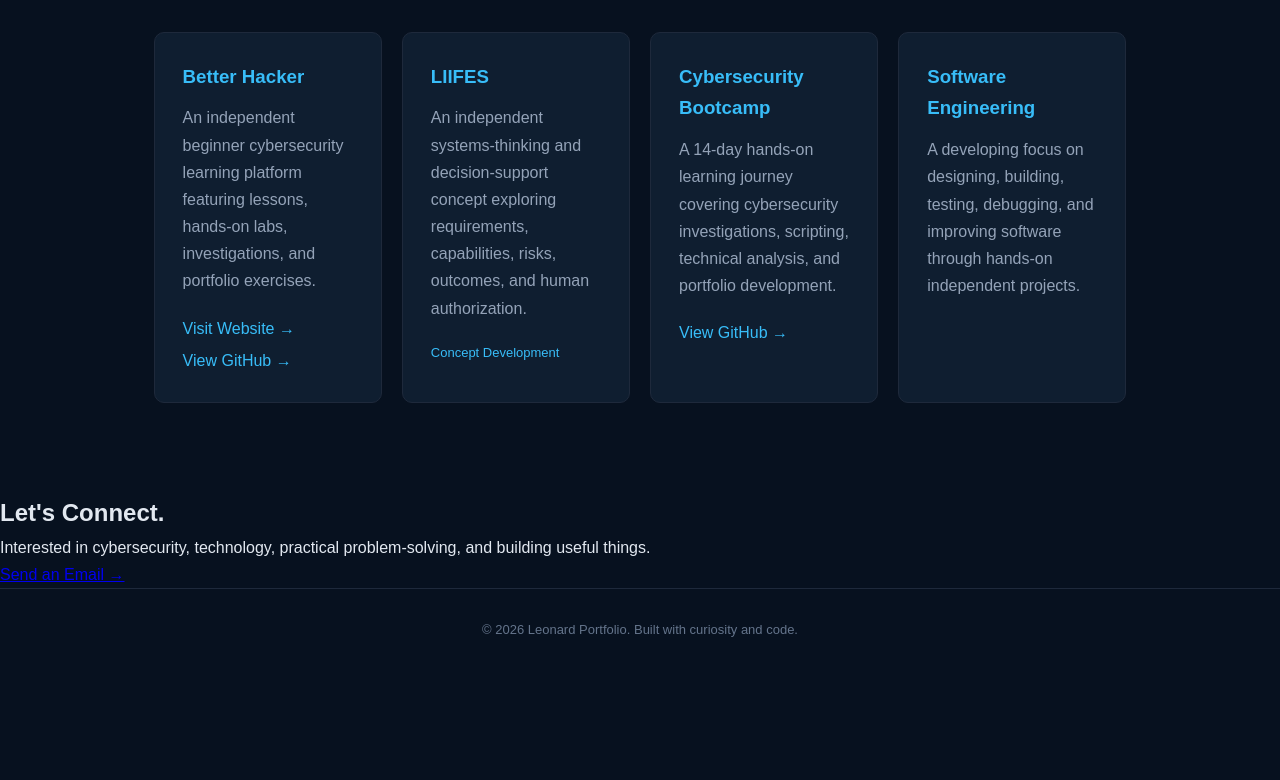
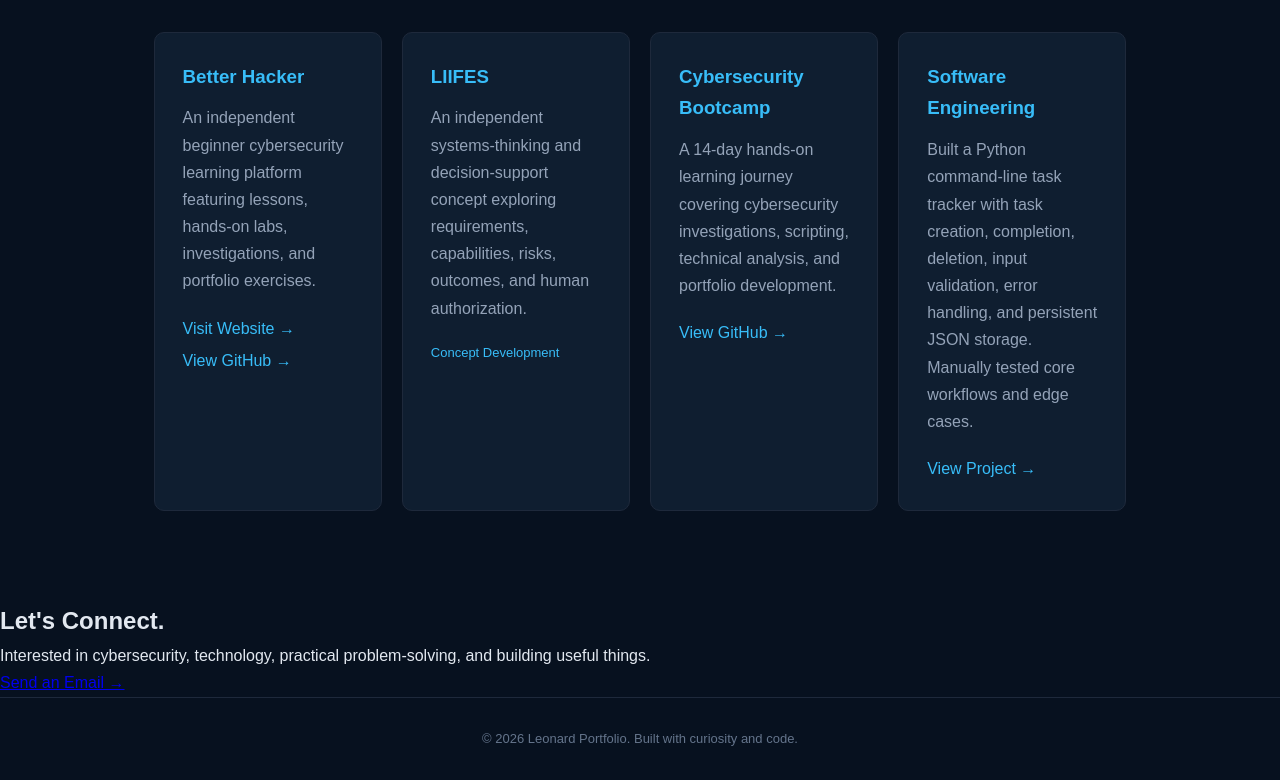
Before and after one commit to leonapacanis725-web/leonard-portfolio, a plain HTML site: page index.html in a window 1280 px wide. Shown: the part 2835-3615 px from the top of the page. Before the commit the page ends 3506 px from the top, so only its background shows below. Drawn offline with Linux system fonts and the light colour scheme.

Commit message:
Show Python task tracker as Software Engineering portfolio evidence

```diff
--- a/index.html
+++ b/index.html
@@ -127,10 +127,12 @@
         <article class="project-card">
             <h3>Software Engineering</h3>
             <p>
-                A developing focus on designing, building, testing,
-                debugging, and improving software through hands-on
-                independent projects.
+                Built a Python command-line task tracker with task creation,
+                completion, deletion, input validation, error handling,
+                and persistent JSON storage. Manually tested core workflows
+                and edge cases.
             </p>
+            <a href="https://github.com/leonapacanis725-web/leonard-portfolio/tree/main/projects/software-engineering-task-tracker" target="_blank" rel="noopener noreferrer">View Project →</a>
         </article>
 
     </div>
```
